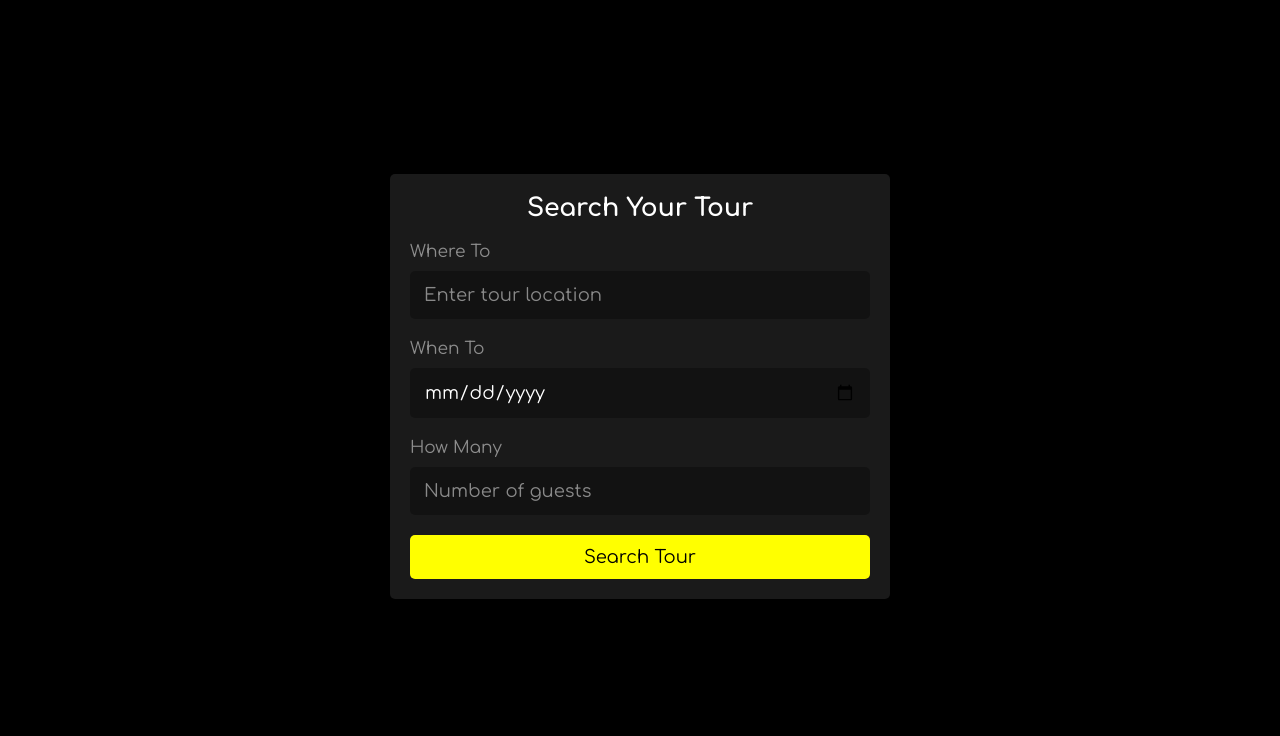
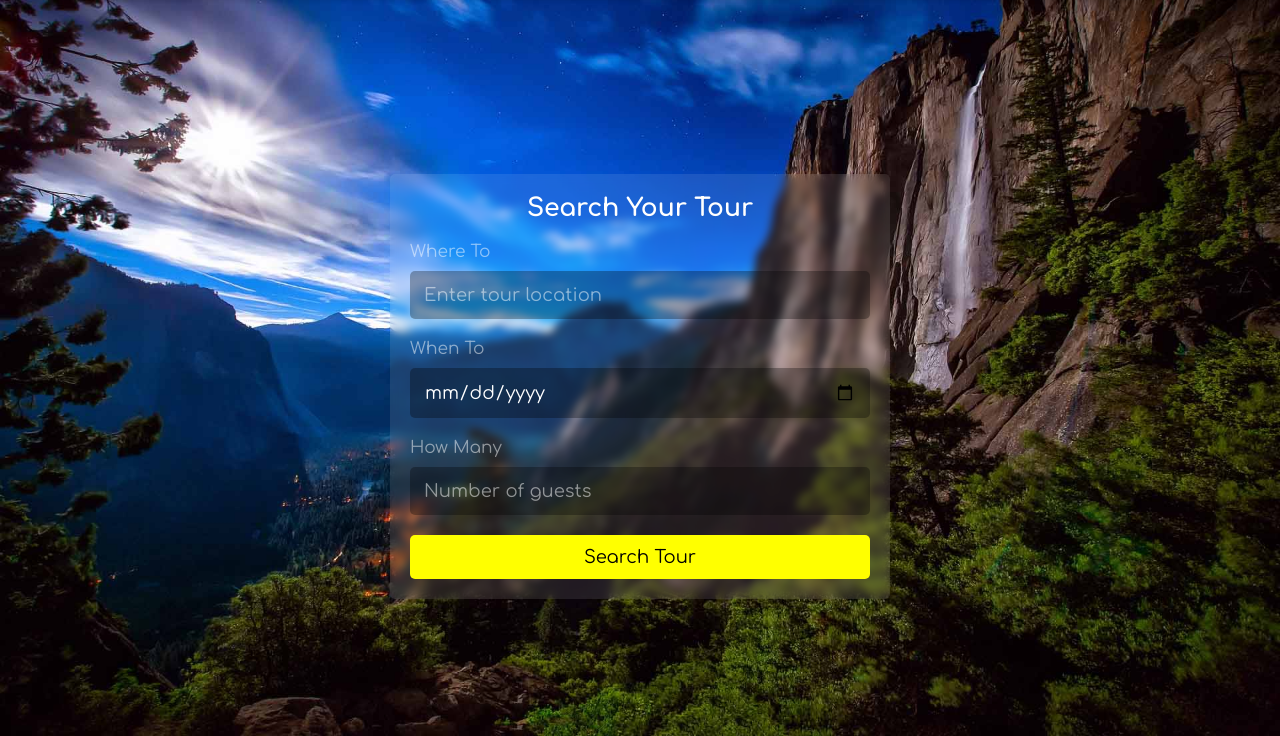
Before and after one commit to nainmuskan/XploreIt, a plain HTML site: page index.html in a window 1280 px wide. Shown: the part 64-800 px from the top of the page. Drawn offline with Linux system fonts and the light colour scheme; files whose address does not match are found by name.

Commit message:
Update style.css

```diff
--- a/style.css
+++ b/style.css
@@ -113,7 +113,7 @@ section{
 }
 
 .home{
-    background: url('bg2.jpg') no-repeat rgba(0,0,0,.5);
+    background: url('Images/bg2.jpg') no-repeat rgba(0,0,0,.5);
     background-position: center;
     background-attachment: fixed;
     background-size: cover;
```
